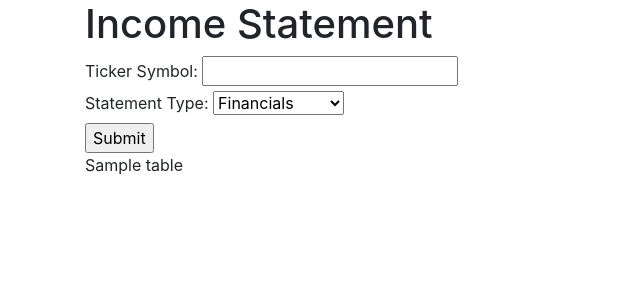
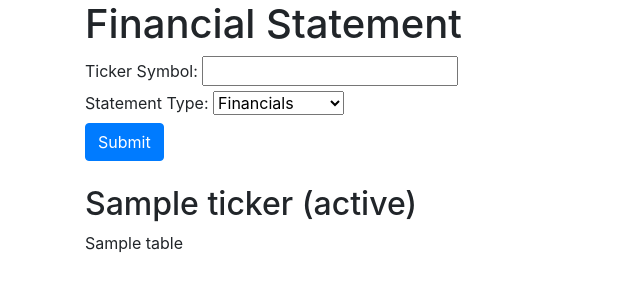
Before and after one commit to nchinling/financial_statements_webscraper, a Flask app: template templates/statement.html in a window 1280 px wide. Shown: the top 300 px of the page, without its empty margins (0-640 px from the left). Run offline with Flask 3, Linux system fonts and the light colour scheme; the template is opened without the code that fills it: most values are stand-ins (such as "Sample title", 1, 10 or a date in 2020); some libraries are stand-ins or nearby versions.

Commit message:
improved

```diff
--- a/app.py
+++ b/app.py
@@ -10,11 +10,11 @@ def display_income_statement():
     if request.method == 'POST':
         # Get ticker and statement_type from the submitted form
         ticker = request.form.get('ticker', 'MSFT')
-        statement_type = request.form.get('statement_type', 'financials')
+        statement_type = request.form.get('statement_type')
     else:
         # Get ticker and statement_type from URL parameters
         ticker = request.args.get('ticker', 'MSFT')
-        statement_type = request.args.get('statement_type', 'financials')
+        statement_type = request.args.get('statement_type')
 
     # Construct the URL based on the ticker and statement_type
     url = f"https://sg.finance.yahoo.com/quote/{ticker}/{statement_type}?p={ticker}"
@@ -37,8 +37,14 @@ def display_income_statement():
 
     statement_df = pd.DataFrame.from_dict(statement, orient='index', columns=['Value'])
 
+    statement_type_readable = {
+        'financials': 'Financials',
+        'cash-flow': 'Cash-Flow',
+        'balance-sheet': 'Balance Sheet'
+    }.get(statement_type, 'Unknown Statement Type')
+
     # Render an HTML template with the data
-    return render_template('statement.html', table=statement_df.to_html(classes='table table-striped'))
+    return render_template('statement.html', ticker=ticker, statement_type=statement_type_readable, table=statement_df.to_html(classes='table table-striped'))
 
 if __name__ == '__main__':
     app.run(debug=True)
--- a/templates/statement.html
+++ b/templates/statement.html
@@ -3,23 +3,26 @@
 <head>
     <meta charset="UTF-8">
     <title>Financial Statement</title>
-    <link rel="stylesheet" href="https://maxcdn.bootstrapcdn.com/bootstrap/4.5.2/css/bootstrap.min.css">
+    <link rel="stylesheet" href="https://cdn.jsdelivr.net/npm/bootstrap@4.0.0/dist/css/bootstrap.min.css" integrity="sha384-Gn5384xqQ1aoWXA+058RXPxPg6fy4IWvTNh0E263XmFcJlSAwiGgFAW/dAiS6JXm" crossorigin="anonymous">
 </head>
 <body>
     <div class="container">
-        <h1>Income Statement</h1>
+        <h1>Financial Statement</h1>
         <form method="GET" action="/">
             <label for="ticker">Ticker Symbol:</label>
             <input type="text" id="ticker" name="ticker" value="{{ request.args.get('ticker', '') }}"><br>
             <label for="statement_type">Statement Type:</label>
             <select id="statement_type" name="statement_type">
-                <option value="financials" {% if request.args.get('statement_type', '') == 'financials' %}selected{% endif %}>Financials</option>
-                <option value="cash-flow" {% if request.args.get('statement_type', '') == 'cash-flow' %}selected{% endif %}>Cash Flow</option>
-                <option value="balance-sheet" {% if request.args.get('statement_type', '') == 'balance-sheet' %}selected{% endif %}>Balance Sheet</option>
+                <option value="financials" {% if request.args.get('statement_type') == 'financials' %}selected{% endif %}>Financials</option>
+                <option value="cash-flow" {% if request.args.get('statement_type') == 'cash-flow' %}selected{% endif %}>Cash Flow</option>
+                <option value="balance-sheet" {% if request.args.get('statement_type') == 'balance-sheet' %}selected{% endif %}>Balance Sheet</option>
             </select><br>
-            <input type="submit" value="Submit">
-        </form>
+            <input class="btn btn-primary" type="submit" value="Submit">
+        </form><br>
+        <h2>{{ticker}} ({{statement_type}})</h2>
+
         {{ table | safe }}
+
     </div>
 </body>
 </html>
```
